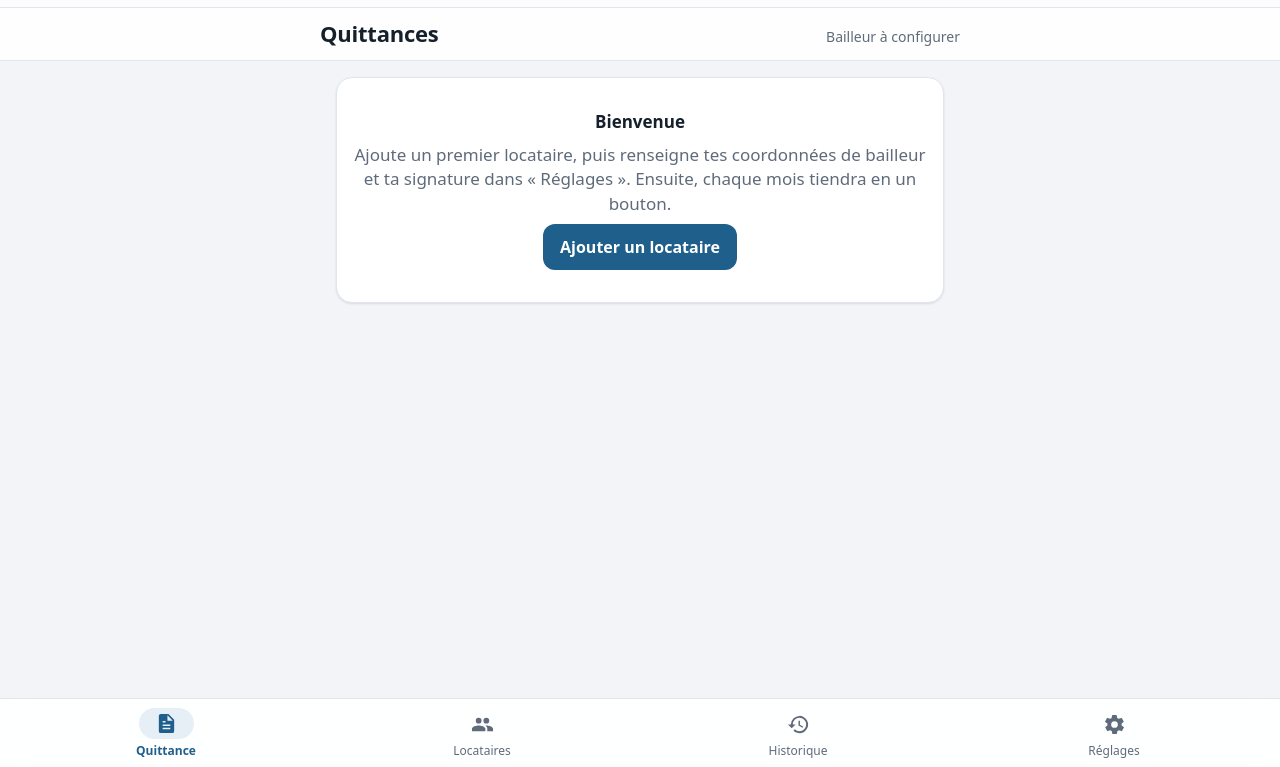
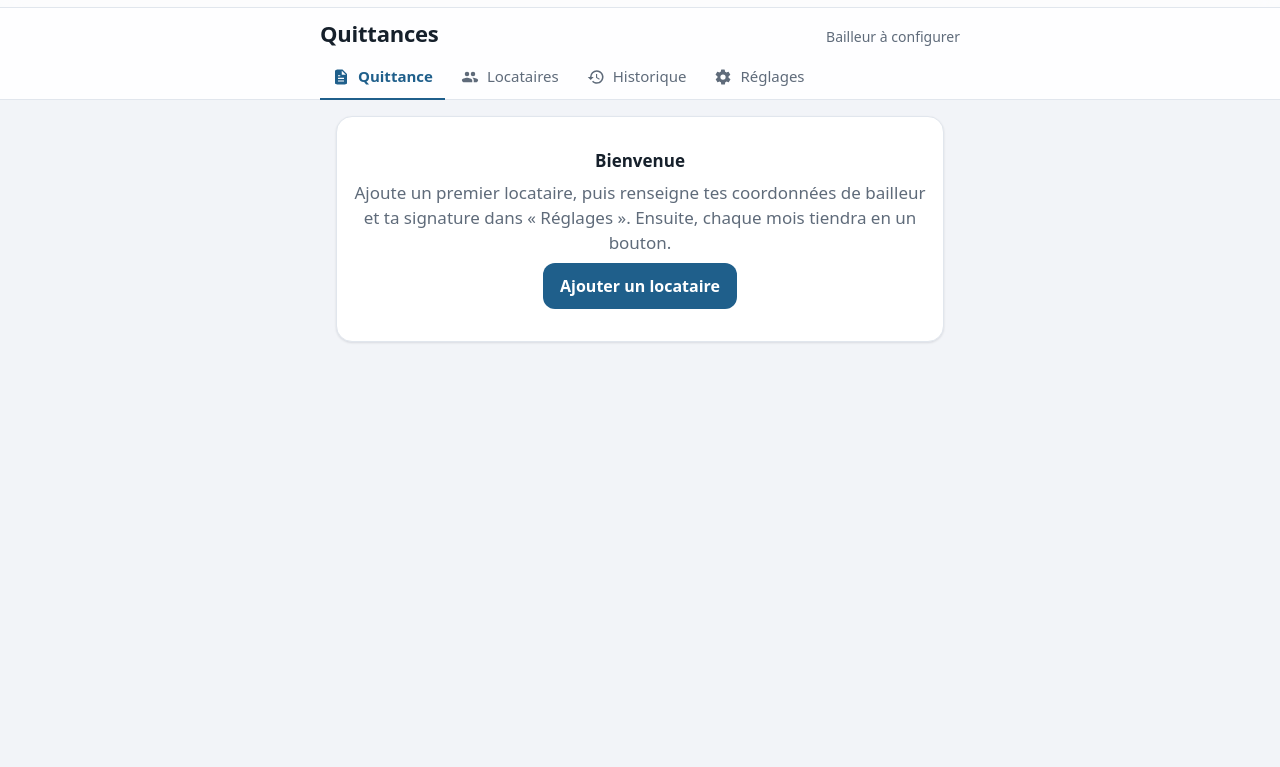
Before and after one commit to Ghermin/la-quittance, a plain HTML site: page index.html in a window 1280 px wide. Shown: the part 33-800 px from the top of the page. Drawn offline with Linux system fonts and the light colour scheme.

Commit message:
Onglets en haut sur desktop au lieu de la barre du bas
Co-Authored-By: Claude Opus 5.5 <noreply@anthropic.com>

```diff
--- a/css/app.css
+++ b/css/app.css
@@ -115,11 +115,20 @@ body {
     position: sticky;
     top: 0;
     z-index: 5;
+    border-bottom: 1px solid var(--border);
+    padding: calc(10px + env(safe-area-inset-top)) 16px 10px;
+}
+
+/* Fond flouté sur un pseudo-élément : un backdrop-filter sur l'en-tête lui-même
+   ancrerait la barre d'onglets (position: fixed, dans l'en-tête) à l'en-tête au lieu de l'écran. */
+.app-header::before {
+    content: "";
+    position: absolute;
+    inset: 0;
+    z-index: -1;
     background: var(--header-bg);
     -webkit-backdrop-filter: blur(14px);
     backdrop-filter: blur(14px);
-    border-bottom: 1px solid var(--border);
-    padding: calc(10px + env(safe-area-inset-top)) 16px 10px;
 }
 
 .app-header__inner {
@@ -801,6 +810,65 @@ label > textarea:focus {
     transform: translateY(-1px);
 }
 
+/* Grand écran : la barre du bas devient une rangée d'onglets sous le titre, dans l'en-tête collant */
+@media (min-width: 720px) {
+    body {
+        padding-bottom: 40px;
+    }
+
+    .app-header {
+        padding-bottom: 0;
+    }
+
+    .tabbar {
+        position: static;
+        display: flex;
+        gap: 4px;
+        max-width: 640px;
+        margin: 8px auto -1px;
+        padding: 0;
+        background: none;
+        -webkit-backdrop-filter: none;
+        backdrop-filter: none;
+        border: 0;
+    }
+
+    .tabbar button {
+        flex-direction: row;
+        gap: 8px;
+        padding: 8px 12px 10px;
+        font-size: 15px;
+        border-radius: var(--radius-sm) var(--radius-sm) 0 0;
+        border-bottom: 2px solid transparent;
+        transition: color 0.2s ease, background 0.2s ease, border-color 0.2s ease;
+    }
+
+    .tabbar button:hover {
+        color: var(--text);
+        background: var(--card-2);
+    }
+
+    .tabbar svg {
+        width: 18px;
+        height: 18px;
+        padding: 0;
+    }
+
+    .tabbar button[aria-current="page"] {
+        color: var(--accent);
+        border-bottom-color: var(--accent);
+    }
+
+    .tabbar button[aria-current="page"] svg {
+        background: none;
+        transform: none;
+    }
+
+    .toast {
+        bottom: 24px;
+    }
+}
+
 .modal {
     position: fixed;
     inset: 0;
--- a/index.html
+++ b/index.html
@@ -35,6 +35,24 @@
             <h1>Quittances</h1>
             <span class="app-header__sub" data-header-sub></span>
         </div>
+        <nav class="tabbar" aria-label="Navigation principale">
+            <button type="button" data-nav="new" aria-current="page">
+                <svg viewBox="0 0 24 24" aria-hidden="true"><path d="M14 2H6a2 2 0 0 0-2 2v16a2 2 0 0 0 2 2h12a2 2 0 0 0 2-2V8zm-1 1.5L18.5 9H13zM8 13h8v1.5H8zm0 3.5h8V18H8zM8 9.5h3V11H8z"/></svg>
+                Quittance
+            </button>
+            <button type="button" data-nav="tenants">
+                <svg viewBox="0 0 24 24" aria-hidden="true"><path d="M16 11a3 3 0 1 0 0-6 3 3 0 0 0 0 6m-8 0a3 3 0 1 0 0-6 3 3 0 0 0 0 6m0 2c-2.3 0-7 1.2-7 3.5V19h14v-2.5c0-2.3-4.7-3.5-7-3.5m8 0c-.3 0-.6 0-1 .1 1.2.8 2 2 2 3.4V19h6v-2.5c0-2.3-4.7-3.5-7-3.5"/></svg>
+                Locataires
+            </button>
+            <button type="button" data-nav="history">
+                <svg viewBox="0 0 24 24" aria-hidden="true"><path d="M13 3a9 9 0 0 0-9 9H1l3.9 3.9L9 12H6a7 7 0 1 1 7 7 7 7 0 0 1-4.9-2l-1.4 1.4A9 9 0 1 0 13 3m-1 5v5l4.3 2.5.7-1.2-3.5-2.1V8z"/></svg>
+                Historique
+            </button>
+            <button type="button" data-nav="settings">
+                <svg viewBox="0 0 24 24" aria-hidden="true"><path d="M19.4 13a7.6 7.6 0 0 0 .1-1 7.6 7.6 0 0 0-.1-1l2.1-1.6a.5.5 0 0 0 .1-.6l-2-3.5a.5.5 0 0 0-.6-.2l-2.5 1a7.3 7.3 0 0 0-1.7-1l-.4-2.6a.5.5 0 0 0-.5-.4h-4a.5.5 0 0 0-.5.4l-.4 2.6a7.3 7.3 0 0 0-1.7 1l-2.5-1a.5.5 0 0 0-.6.2l-2 3.5a.5.5 0 0 0 .1.6L4.6 11a7.6 7.6 0 0 0 0 2l-2.1 1.6a.5.5 0 0 0-.1.6l2 3.5c.1.2.4.3.6.2l2.5-1a7.3 7.3 0 0 0 1.7 1l.4 2.6c0 .2.2.4.5.4h4c.2 0 .5-.2.5-.4l.4-2.6a7.3 7.3 0 0 0 1.7-1l2.5 1c.2.1.5 0 .6-.2l2-3.5a.5.5 0 0 0-.1-.6zM12 15.5a3.5 3.5 0 1 1 0-7 3.5 3.5 0 0 1 0 7"/></svg>
+                Réglages
+            </button>
+        </nav>
     </header>
 
     <main>
@@ -274,25 +292,6 @@
         </section>
     </main>
 
-    <nav class="tabbar" aria-label="Navigation principale">
-        <button type="button" data-nav="new" aria-current="page">
-            <svg viewBox="0 0 24 24" aria-hidden="true"><path d="M14 2H6a2 2 0 0 0-2 2v16a2 2 0 0 0 2 2h12a2 2 0 0 0 2-2V8zm-1 1.5L18.5 9H13zM8 13h8v1.5H8zm0 3.5h8V18H8zM8 9.5h3V11H8z"/></svg>
-            Quittance
-        </button>
-        <button type="button" data-nav="tenants">
-            <svg viewBox="0 0 24 24" aria-hidden="true"><path d="M16 11a3 3 0 1 0 0-6 3 3 0 0 0 0 6m-8 0a3 3 0 1 0 0-6 3 3 0 0 0 0 6m0 2c-2.3 0-7 1.2-7 3.5V19h14v-2.5c0-2.3-4.7-3.5-7-3.5m8 0c-.3 0-.6 0-1 .1 1.2.8 2 2 2 3.4V19h6v-2.5c0-2.3-4.7-3.5-7-3.5"/></svg>
-            Locataires
-        </button>
-        <button type="button" data-nav="history">
-            <svg viewBox="0 0 24 24" aria-hidden="true"><path d="M13 3a9 9 0 0 0-9 9H1l3.9 3.9L9 12H6a7 7 0 1 1 7 7 7 7 0 0 1-4.9-2l-1.4 1.4A9 9 0 1 0 13 3m-1 5v5l4.3 2.5.7-1.2-3.5-2.1V8z"/></svg>
-            Historique
-        </button>
-        <button type="button" data-nav="settings">
-            <svg viewBox="0 0 24 24" aria-hidden="true"><path d="M19.4 13a7.6 7.6 0 0 0 .1-1 7.6 7.6 0 0 0-.1-1l2.1-1.6a.5.5 0 0 0 .1-.6l-2-3.5a.5.5 0 0 0-.6-.2l-2.5 1a7.3 7.3 0 0 0-1.7-1l-.4-2.6a.5.5 0 0 0-.5-.4h-4a.5.5 0 0 0-.5.4l-.4 2.6a7.3 7.3 0 0 0-1.7 1l-2.5-1a.5.5 0 0 0-.6.2l-2 3.5a.5.5 0 0 0 .1.6L4.6 11a7.6 7.6 0 0 0 0 2l-2.1 1.6a.5.5 0 0 0-.1.6l2 3.5c.1.2.4.3.6.2l2.5-1a7.3 7.3 0 0 0 1.7 1l.4 2.6c0 .2.2.4.5.4h4c.2 0 .5-.2.5-.4l.4-2.6a7.3 7.3 0 0 0 1.7-1l2.5 1c.2.1.5 0 .6-.2l2-3.5a.5.5 0 0 0-.1-.6zM12 15.5a3.5 3.5 0 1 1 0-7 3.5 3.5 0 0 1 0 7"/></svg>
-            Réglages
-        </button>
-    </nav>
-
     <div class="modal" data-modal hidden>
         <div class="modal__backdrop" data-action="close-modal"></div>
         <div class="modal__card" role="dialog" aria-modal="true" data-modal-content></div>
--- a/sw.js
+++ b/sw.js
@@ -1,4 +1,4 @@
-var CACHE = 'quittance-loyer-v8';
+var CACHE = 'quittance-loyer-v9';
 var ASSETS = [
     './',
     './index.html',
```
